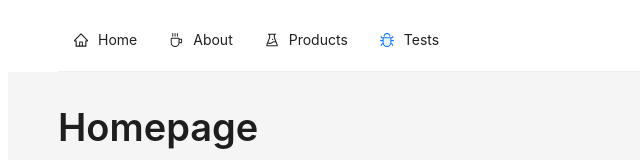
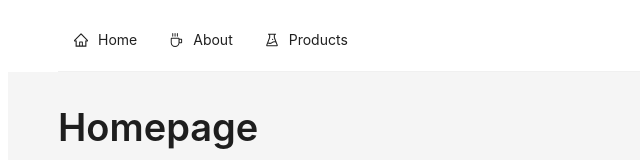
Before and after one commit to lsapundzic/b2b-store-frontend, a Next.js app: page / in a window 1280 px wide. Shown: the top 160 px of the page, without its empty margins (0-640 px from the left). Built offline with nearby package versions, Linux system fonts and the light colour scheme.

Commit message:
Removed test for now

```diff
--- a/app/components/Navbar.jsx
+++ b/app/components/Navbar.jsx
@@ -43,11 +43,11 @@ const routes = [
   //   key: "track",
   //   icon: <GiftOutlined />,
   // },
-  {
-    label: <Link href="/tests">Tests</Link>,
-    key: "tests",
-    icon: <BugTwoTone />,
-  },
+  // {
+  //   label: <Link href="/tests">Tests</Link>,
+  //   key: "tests",
+  //   icon: <BugTwoTone />,
+  // },
 ];
 
 export default function Navbar() {
```
Also changed, not shown: app/tests/page.jsx (deleted, +0 -7 lines).
